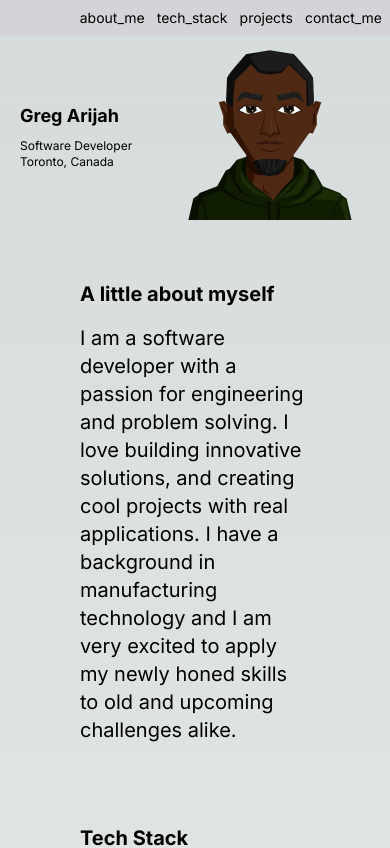
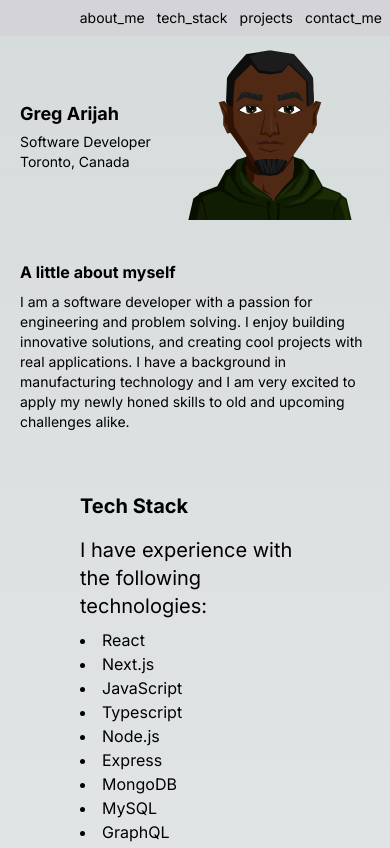
Before and after one commit to gregArijah/portfolio, a Next.js app: page / in a window 390 px wide. Shown: the top 848 px of the page. Built offline with nearby package versions, Linux system fonts and the light colour scheme.

Commit message:
edit about for mobile

```diff
--- a/app/components/About.tsx
+++ b/app/components/About.tsx
@@ -1,10 +1,8 @@
 export default function About() {
     return (
-        <main className="flex justify-between p-10 pl-20 pr-20" id="about">
-            <div className="space-y-2">
-                <p className="text-xl font-bold pb-2">A little about myself</p>
-                <p className="text-xl">I am a software developer with a passion for engineering and problem solving. I love building innovative solutions, and creating cool projects with real applications. I have a background in manufacturing technology and I am very excited to apply my newly honed skills to old and upcoming challenges alike.</p>
-            </div>
+        <main className="flex flex-col justify-between p-5 space-y-2" id="about">
+                <p className="text-md font-bold">A little about myself</p>
+                <p className="text-sm">I am a software developer with a passion for engineering and problem solving. I enjoy building innovative solutions, and creating cool projects with real applications. I have a background in manufacturing technology and I am very excited to apply my newly honed skills to old and upcoming challenges alike.</p>
 
         </main>
     )
--- a/app/components/Header.tsx
+++ b/app/components/Header.tsx
@@ -6,9 +6,9 @@ export default function Header() {
     return (
         <main className="flex justify-between p-5" >
             <div className="flex flex-col justify-center">
-                <p className="text-lg font-bold pb-2 pt-8">Greg Arijah</p>
-                <p className="text-xs">Software Developer</p>
-                <p className="text-xs">Toronto, Canada</p>
+                <p className="text-lg font-bold pb-1 pt-8">Greg Arijah</p>
+                <p className="text-sm">Software Developer</p>
+                <p className="text-sm">Toronto, Canada</p>
             </div>
             <div>
                 <Image src="/images/avatar.png" width={200} height={200} alt="hello world"/>
```
